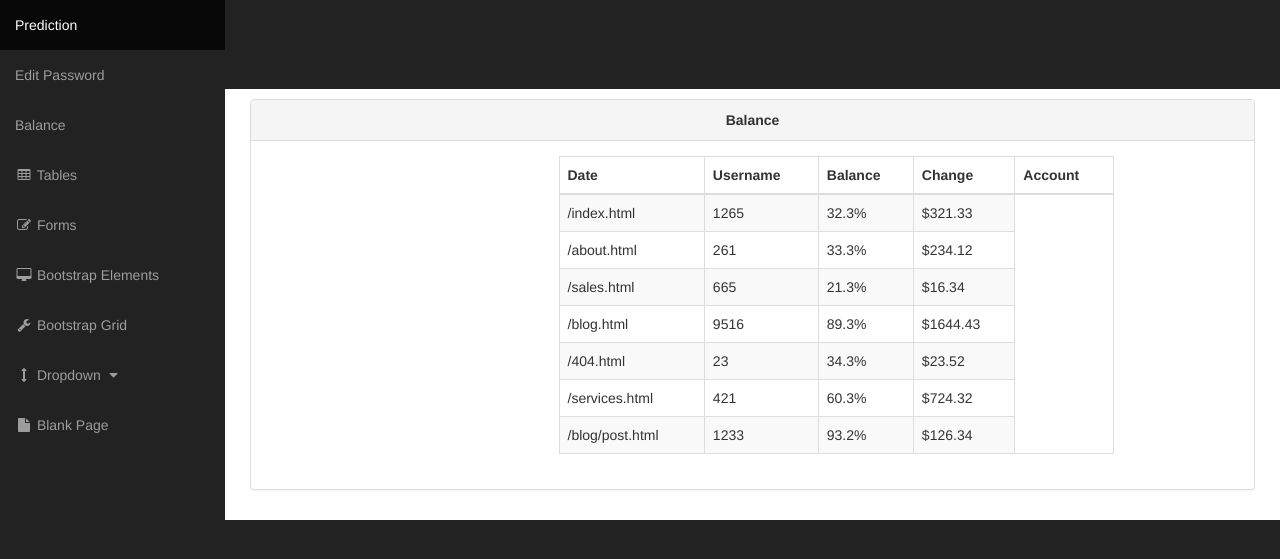
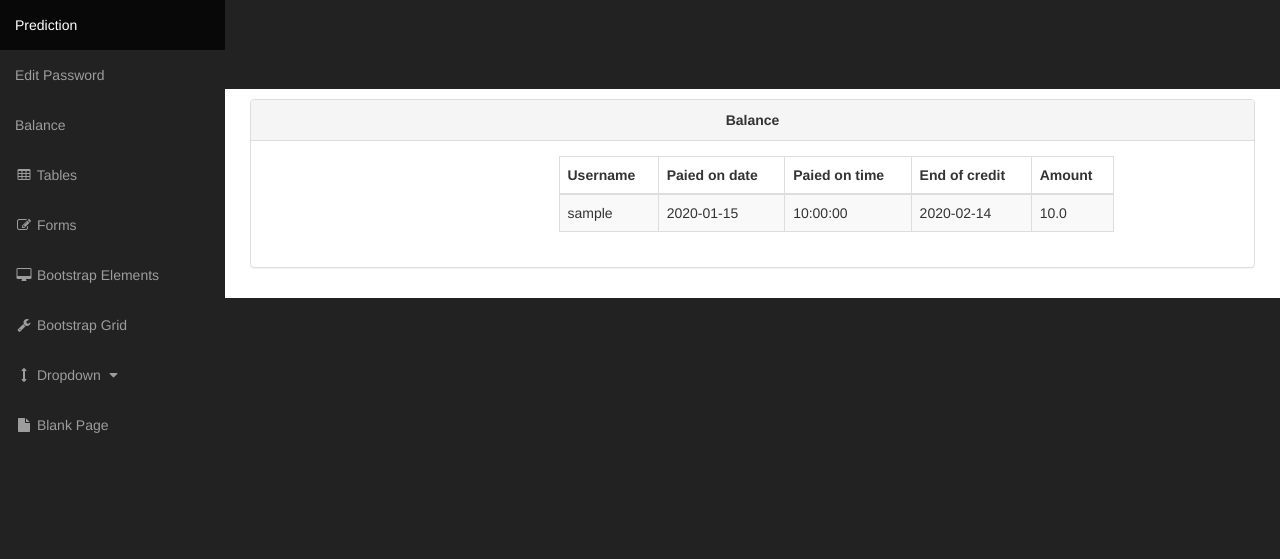
Before and after one commit to aminkr/Moji, a Flask app: page /balance in a window 1280 px wide; the page is wider, and only the part inside the window is pictured. Shown: the part 51-610 px from the top of that part. Run offline with Flask 2, Linux system fonts and the light colour scheme; a user stored in the database is signed in; tables that the repository leaves empty hold one stand-in row (values such as "Sample post"); some libraries are stand-ins or nearby versions.

Commit message:
Add edit password, payment and etc.

```diff
--- a/application/blueprints/general.py
+++ b/application/blueprints/general.py
@@ -7,7 +7,9 @@ from flask import Flask, render_template, request, redirect, url_for, flash, ses
 from flask_login import LoginManager, login_required, login_user, logout_user, current_user
 from application.model_utilities import predict
 import sys
-from application.models import db
+from application.models.Users import User
+from datetime import timedelta
+from application.config import PaypalConfig
 sys.path.append("./")
 
 gen_bp = Blueprint('gen_bp', __name__,
@@ -27,26 +29,16 @@ def edit_password():
     return render_template('edit-password.html', user=current_user)
 
 
-@gen_bp.route('/reset-password', methods=["POST"])
-@login_required
-def reset_password():
-    current_pass = request.form['current_pass']
-    new_pass = request.form['new_pass']
-    confirm_pass = request.form['conf_pass']
-
-    # do update password
-    # ...
-    # ...
-    # ...
-
-    return render_template('index.html', user=current_user)
-
-
 @gen_bp.route('/balance', methods=["POST", "GET"])
 @login_required
 def show_user_balance():
+    user = User.query.filter_by(username=current_user.username).first()
+    payments = user.get_last_paymets()
 
-    return render_template('balance.html', user=current_user)
+    for i in range(len(payments)):
+        payments[i].end_date = payments[i].payed_on.date() + timedelta(days=PaypalConfig.PAYMENT_EXPIRE_TIME)
+
+    return render_template('balance.html', user=current_user, payments=payments)
 
 
 @gen_bp.route('/tables')
@@ -87,6 +79,14 @@ def settings():
 @gen_bp.route('/api/predict', methods=["POST"])
 @gen_bp.route('/predict', methods=["POST"])
 def predict_image():
+    # check input image size and type
+
+    user = User.query.filter_by(username=current_user.username).first()
+    if not user.has_credit():
+        return jsonify({
+            'error': 'You have not credit to prediction.'
+        })
+
     data = request.data
 
     pos_coma = data.decode("utf-8").find(',')
--- a/application/config.py
+++ b/application/config.py
@@ -29,7 +29,8 @@ class FlaskConfig:
 class PaypalConfig:
     PAYMENT_RETURN_URI = 'http://0.0.0.0:5000/balance'
     PAYMENT_CANCEL_URI = 'http://0.0.0.0:5000/cancel-payment'
-    PAYMENT_PRICE = '5'
+    PAYMENT_PRICE = '1'
+    PAYMENT_EXPIRE_TIME = 30
     SDK_CONFIG = {
         "mode": "sandbox",  # sandbox or live
         "client_id": "AfnAfJVtzh_PF6dtM9MWJSuHaXvLbP2QzYuQzE28GXpdFG1F9i2tIUG8MkHhahUkh-mPfYOT8_VjMQ-M",
--- a/application/model_utilities.py
+++ b/application/model_utilities.py
@@ -15,8 +15,6 @@ def predict(image):
     :param img_path: str, path of image
     :return: json, prediction on image
     """
-
-    # img = cv2.imread(img_path)
     img = np.copy(image)
     logger.debug(f"image shape is: {np.shape(img)}")
     img = resize_image(img, (224, 224))
--- a/application/models/Users.py
+++ b/application/models/Users.py
@@ -20,6 +20,9 @@ class User(db.Model):
         # TODO changed number of days
         has_credit = False
         last_payment = Payment.query.filter_by(user_id=self.id).order_by(Payment.id.desc()).first()
+
+        if last_payment is None:
+            return has_credit
         if last_payment.payed_on + timedelta(days=30) >= datetime.now():
             has_credit = True
 
@@ -28,6 +31,11 @@ class User(db.Model):
     def get_last_paymets(self):
         # TODO changed limit
         last_payments = Payment.query.filter_by(user_id=self.id).order_by(Payment.id.desc()).limit(10).all()
+        return last_payments
+
+    def get_last_paymet(self):
+        # TODO changed limit
+        last_payments = Payment.query.filter_by(user_id=self.id).order_by(Payment.id.desc()).limit(1).first()
         return last_payments
 
     def is_authenticated(self):
--- a/application/static/js/custom.js
+++ b/application/static/js/custom.js
@@ -81,7 +81,10 @@ $(document).ready(function () {
                 cache: false,
                 async: false,
                 success: function (resp) {
-                    console.log(resp);
+                    if (resp['error'] != undefined){
+                        alert(resp['error']);
+                        return;
+                    }
                     $('.optimistic').text('Optimistic: ' + resp['Optimistic']);
                     $('.pessimistic').text('Pessimistic: ' + resp['Pessimistic']);
                     $('.real').text('Real: ' + resp['real']);
--- a/application/static/js/paypal-render.js
+++ b/application/static/js/paypal-render.js
@@ -1,6 +1,8 @@
 $(document).ready(function () {
 
+     // append four table cells to the row we created
     paypal.Button.render({
+
         env: 'sandbox', // Or 'production'
         // Set up the payment:
         // 1. Add a payment callback
@@ -9,7 +11,12 @@ $(document).ready(function () {
             return actions.request.post('http://0.0.0.0:5000/payment')
                 .then(function (res) {
                     // 3. Return res.id from the response
+                    if (res.have_credit == true){
+                        alert('You have credit')
+                        return ;
+                    }
                     return res.paymentID;
+
                 });
         },
         // Execute the payment:
@@ -21,8 +28,21 @@ $(document).ready(function () {
                 payerID: data.payerID
             })
                 .then(function (res) {
-                    // 3. Show the buyer a confirmation message.
                     // print(res.success)
+                    if (res.success == true){
+
+                       // location.reload(true);
+                       $(' <tr style="background: rgba(0,255,127,0.47)">' +
+                            '<td> ' + res.data.user_name + '</td>\n' +
+                            '<td>' + res.data.date + '</td>\n' +
+                            '<td>' + res.data.time + '</td>\n' +
+                            '<td>' + res.data.expire_date + '</td>\n' +
+                            '<td>' + res.data.amount + '</td>' +
+                           '</tr>').prependTo('.balance-table tbody');
+                    }
+                    else {
+                        alert(res.message);
+                    }
                 });
         }
     }, '#paypal-button');
--- a/application/templates/balance.html
+++ b/application/templates/balance.html
@@ -21,59 +21,28 @@
                             <div class="col-lg-6 col-md-offset-3">
 
                                 <div class="table-responsive">
-                                    <table class="table table-bordered table-hover table-striped">
+                                    <table class="table table-bordered table-hover table-striped balance-table">
                                         <thead>
                                             <tr>
-                                                <th>Date</th>
                                                 <th>Username</th>
-                                                <th>Balance</th>
-                                                <th>Change</th>
-                                                <th>Account</th>
+                                                <th>Paied on date</th>
+                                                <th>Paied on time</th>
+                                                <th>End of credit</th>
+                                                <th>Amount</th>
                                             </tr>
                                         </thead>
                                         <tbody>
-                                            <tr>
-                                                <td>/index.html</td>
-                                                <td>1265</td>
-                                                <td>32.3%</td>
-                                                <td>$321.33</td>
-                                            </tr>
-                                            <tr>
-                                                <td>/about.html</td>
-                                                <td>261</td>
-                                                <td>33.3%</td>
-                                                <td>$234.12</td>
-                                            </tr>
-                                            <tr>
-                                                <td>/sales.html</td>
-                                                <td>665</td>
-                                                <td>21.3%</td>
-                                                <td>$16.34</td>
-                                            </tr>
-                                            <tr>
-                                                <td>/blog.html</td>
-                                                <td>9516</td>
-                                                <td>89.3%</td>
-                                                <td>$1644.43</td>
-                                            </tr>
-                                            <tr>
-                                                <td>/404.html</td>
-                                                <td>23</td>
-                                                <td>34.3%</td>
-                                                <td>$23.52</td>
-                                            </tr>
-                                            <tr>
-                                                <td>/services.html</td>
-                                                <td>421</td>
-                                                <td>60.3%</td>
-                                                <td>$724.32</td>
-                                            </tr>
-                                            <tr>
-                                                <td>/blog/post.html</td>
-                                                <td>1233</td>
-                                                <td>93.2%</td>
-                                                <td>$126.34</td>
-                                            </tr>
+
+                                            {% for item in payments %}
+                                                </tr>
+                                                    <td>{{ current_user.username }}</td>
+                                                    <td>{{ item.payed_on.date() }}</td>
+                                                    <td>{{ item.payed_on.strftime('%H:%M:%S') }}</td>
+                                                    <td>{{ item.end_date }}</td>
+                                                    <td>{{ item.amount }}</td>
+                                                 </tr>
+                                            {% endfor %}
+
                                         </tbody>
                                     </table>
                                     <div id="paypal-button"></div>
--- a/application/templates/edit-password.html
+++ b/application/templates/edit-password.html
@@ -29,7 +29,7 @@
                                         <input type="password" value="" name="conf_pass" class="form-control"
                                             placeholder="Confirm Password">
                                     </div>
-
+                                    <p style="color: {{ color }}">{{ message }}</p>
                                     <div class="form-group pass_show">
                                         <button class="btn btn-info reset-pass-btn"
                                             onclick="return false;">save</button>
```
Also changed, not shown: application/blueprints/auth.py (+41 -1 lines), application/blueprints/paypal.py (+37 -4 lines), application/models/Payments.py (+4 -4 lines).
